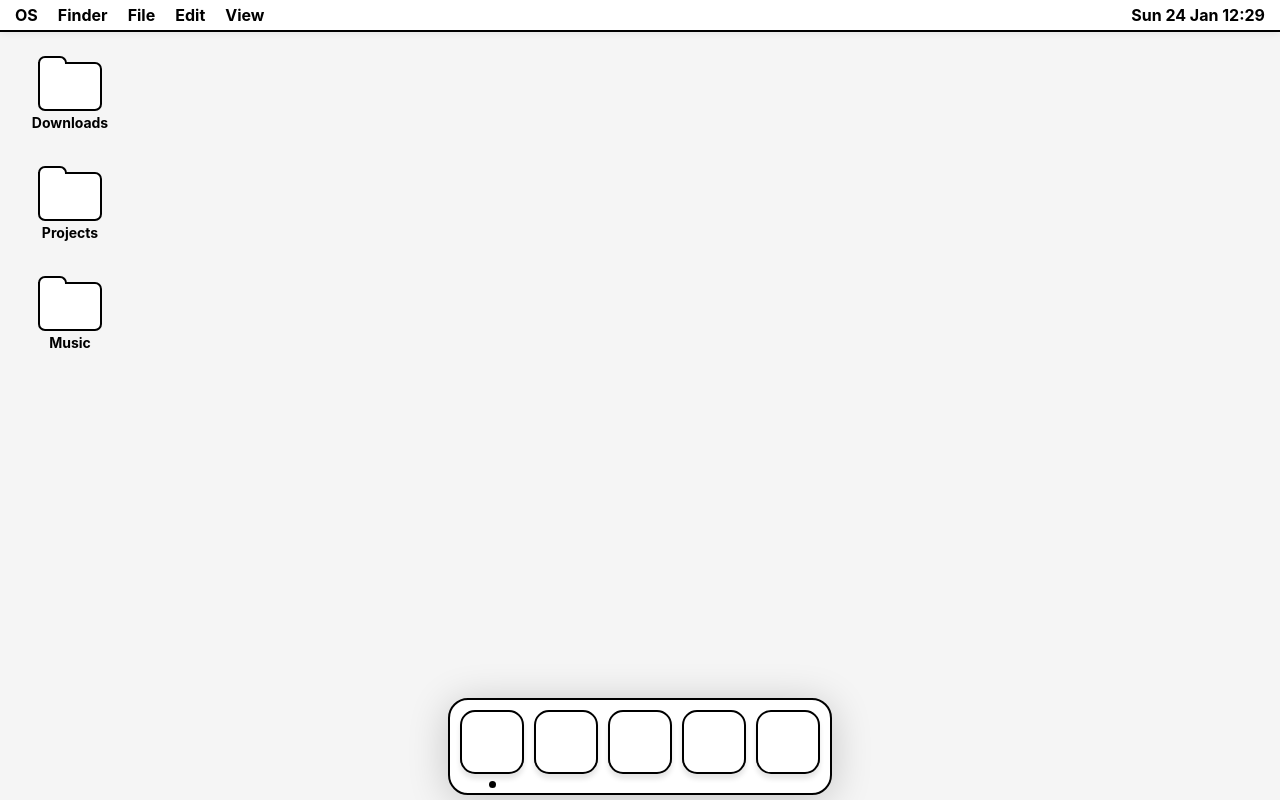
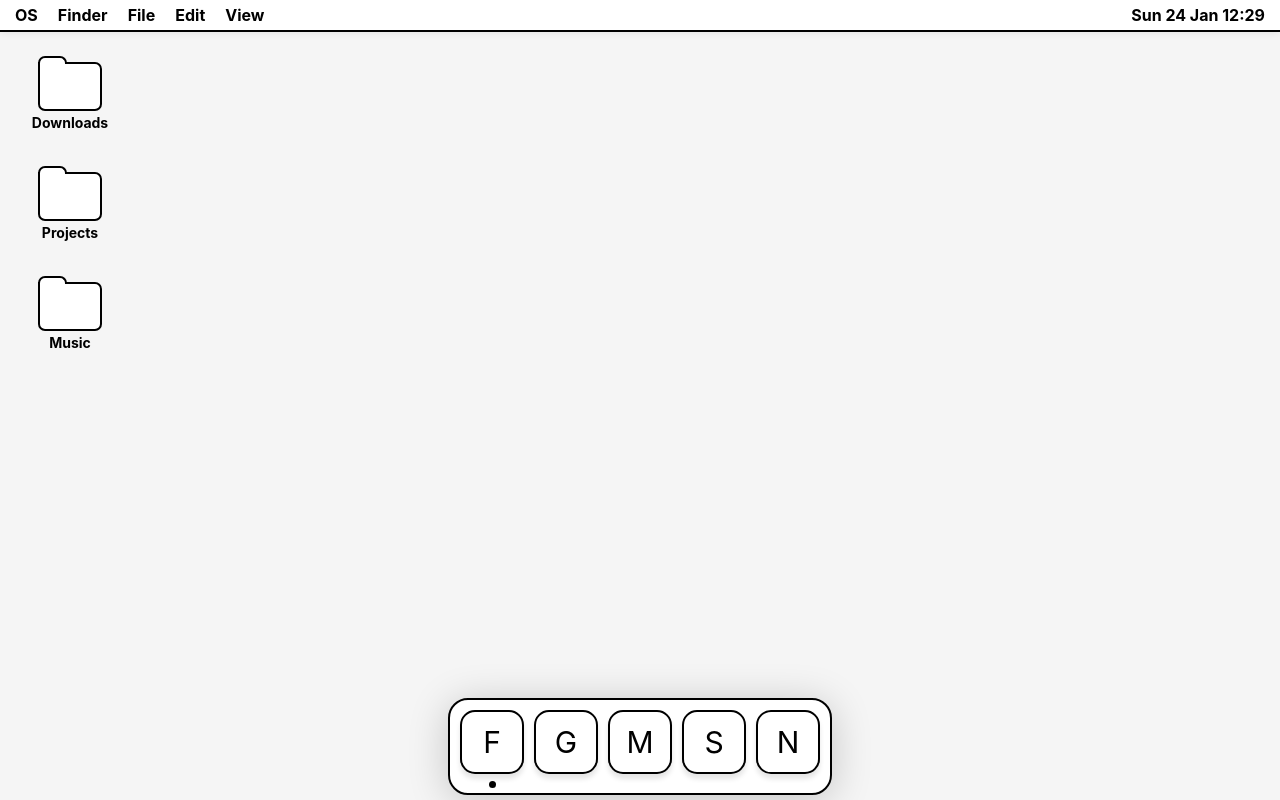
Before and after one commit to domb5041/doms-desktop, a React (Create React App) app: page / in a window 1280 px wide. Built offline with nearby package versions, Linux system fonts and the light colour scheme.

Commit message:
letters on app icons

```diff
--- a/src/dock/AppIcon.js
+++ b/src/dock/AppIcon.js
@@ -18,6 +18,10 @@ const StyledApp = styled.div`
         animation-name: ${props => (props.bouncing ? 'bounce' : 'none')};
         animation-duration: 1s;
         animation-iteration-count: infinite;
+        display: flex;
+        align-items: center;
+        justify-content: center;
+        font-size: 30px;
     }
     @keyframes bounce {
         0% {
@@ -66,7 +70,7 @@ const StyledApp = styled.div`
     }
 `;
 
-export default function AppIcon({ name, open, onClick }) {
+export default function AppIcon({ name, open, onClick, letter }) {
     const [bouncing, setBouncing] = useState(false);
 
     const handleClick = () => {
@@ -78,7 +82,7 @@ export default function AppIcon({ name, open, onClick }) {
     return (
         <StyledApp onClick={handleClick} bouncing={bouncing}>
             <div className='app-tooltip'>{name}</div>
-            <div className='app-inner'></div>
+            <div className='app-inner'>{letter}</div>
             {open && <div className='app-dot'></div>}
         </StyledApp>
     );
--- a/src/dock/Dock.js
+++ b/src/dock/Dock.js
@@ -30,19 +30,26 @@ export default function Dock({ openMessageBox, setMessageBoxText }) {
 
     return (
         <StyledDock>
-            <AppIcon name='Finder' open />
+            <AppIcon name='Finder' open letter='F' />
             <AppIcon
                 name='GarageBand'
                 onClick={() => handleOpenMessageBox('GarageBand')}
+                letter='G'
             />
-            <AppIcon name='Mail' onClick={() => handleOpenMessageBox('Mail')} />
+            <AppIcon
+                name='Mail'
+                onClick={() => handleOpenMessageBox('Mail')}
+                letter='M'
+            />
             <AppIcon
                 name='Safari'
                 onClick={() => handleOpenMessageBox('Safari')}
+                letter='S'
             />
             <AppIcon
                 name='Notes'
                 onClick={() => handleOpenMessageBox('Notes')}
+                letter='N'
             />
         </StyledDock>
     );
```
Also changed, not shown: 1 other file (tests, documents, lock files or other folders).
